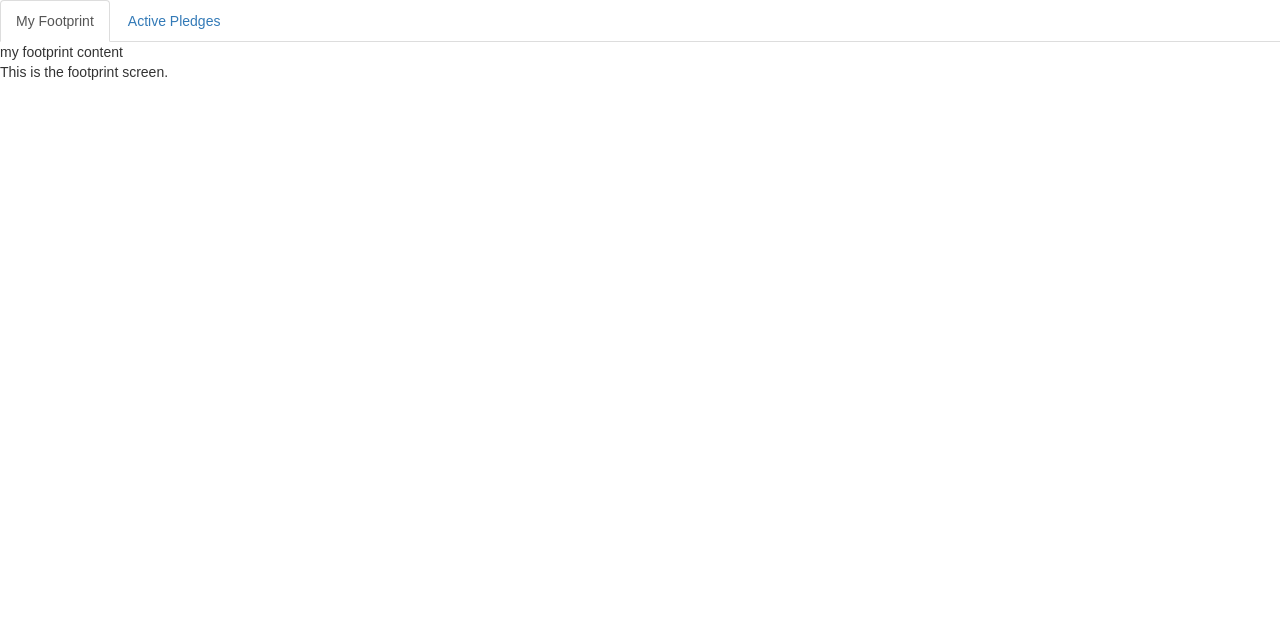
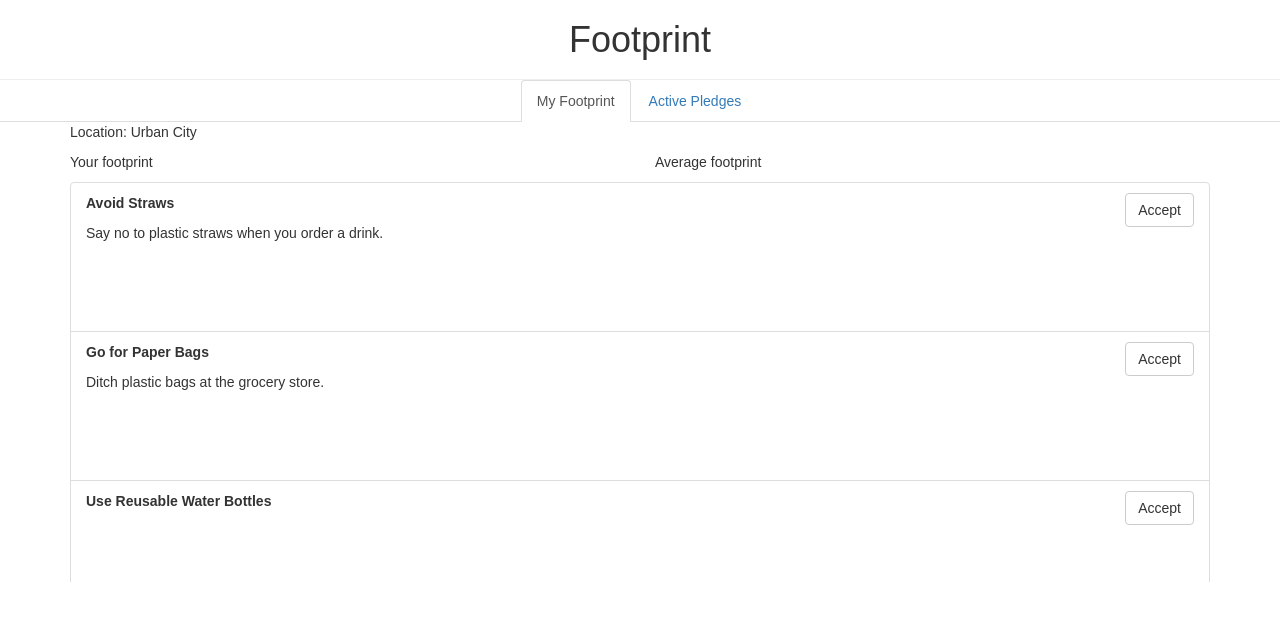
Before and after one commit to lisakoss/plastic-oceans, a React (Create React App) app in the folder plastic-oceans-app/: page /Footprint in a window 1280 px wide. Shown: the top 620 px of the page. Built offline with nearby package versions, Linux system fonts and the light colour scheme.

Commit message:
added scrollable list

```diff
--- /dev/null
+++ b/plastic-oceans-app/src/ActivePledges.js
@@ -0,0 +1,20 @@
+import React from 'react';
+import './index.css';
+
+export default class ActivePledges extends React.Component {
+  constructor(props) {
+    super(props);
+    this.state = {
+
+    }
+  }
+
+  render() {
+
+    return (
+      <div>
+          Active Pledges
+      </div>
+    )
+  }
+}
--- a/plastic-oceans-app/src/Footprint.js
+++ b/plastic-oceans-app/src/Footprint.js
@@ -1,6 +1,8 @@
 import React from 'react';
 import './index.css';
-import {Tabs, Tab} from 'react-bootstrap'
+import {Tabs, Tab, PageHeader} from 'react-bootstrap'
+import MyFootprint from './MyFootprint.js'
+import ActivePledges from './ActivePledges.js'
 
 export default class Footprint extends React.Component {
   constructor(props) {
@@ -14,15 +16,17 @@ export default class Footprint extends React.Component {
 
     return (
       <div>
+        <PageHeader>
+          Footprint
+        </PageHeader>
         <Tabs defaultActiveKey={1} id="tabs-bar">
           <Tab eventKey={1} title="My Footprint">
-            my footprint content
+            <MyFootprint />
           </Tab>
           <Tab eventKey={2} title="Active Pledges">
-            active pledges content
+            <ActivePledges />
           </Tab>
         </Tabs>
-        <p>This is the footprint screen.</p>
       </div>
     )
   }
--- /dev/null
+++ b/plastic-oceans-app/src/MyFootprint.js
@@ -0,0 +1,62 @@
+import React from 'react';
+import './index.css';
+import {Grid, Row, Col, ListGroup, ListGroupItem, Button} from 'react-bootstrap'
+
+export default class MyFootprint extends React.Component {
+  constructor(props) {
+    super(props);
+    this.state = {
+
+    }
+  }
+
+  render() {
+
+    return (
+      <div>
+
+        <Grid>
+            <Row className="show-grid">
+                <Col xs={6} md={12}>
+                    <p>Location: Urban City</p>
+                </Col>
+            </Row>
+            <Row className="show-grid">
+                <Col xs={6} md={6}>
+                    <p>Your footprint</p>
+                </Col>
+                <Col xs={6} md={6}>
+                    <p>Average footprint</p>
+                </Col>
+            </Row>
+            <Row className="show-grid">
+                <Col xs={12} md={12}>
+                    <ListGroup>
+                        <ListGroupItem>
+                            <div className='pledge-info'>
+                                <p className='pledge-title'>Avoid Straws</p>
+                                <p>Say no to plastic straws when you order a drink.</p>
+                            </div>
+                            <Button>Accept</Button>
+                        </ListGroupItem>
+                        <ListGroupItem>
+                            <div className='pledge-info'>
+                                <p className='pledge-title'>Go for Paper Bags</p>
+                                <p>Ditch plastic bags at the grocery store.</p>
+                            </div>
+                            <Button>Accept</Button>
+                        </ListGroupItem>
+                        <ListGroupItem>
+                            <div className='pledge-info'>
+                                <p className='pledge-title'>Use Reusable Water Bottles</p>
+                            </div>
+                            <Button>Accept</Button>
+                        </ListGroupItem>
+                    </ListGroup>
+                </Col>
+            </Row>
+        </Grid>
+      </div>
+    )
+  }
+}
--- a/plastic-oceans-app/src/index.css
+++ b/plastic-oceans-app/src/index.css
@@ -3,3 +3,38 @@ body {
   padding: 0;
   font-family: sans-serif;
 }
+
+.nav-tabs > li, .nav-pills > li {
+  float:none;
+  display:inline-block;
+}
+
+.nav-tabs {
+  text-align:center;
+}
+
+.list-group{
+  max-height:50vh;
+  overflow:scroll;
+}
+
+.list-group-item{
+  height:150px;
+}
+
+.page-header {
+  text-align:center;
+  margin:0;
+}
+
+.pledge-title {
+  font-weight:bold;
+}
+
+.pledge-info {
+  float:left;
+}
+
+.btn {
+  float:right;
+}
```
